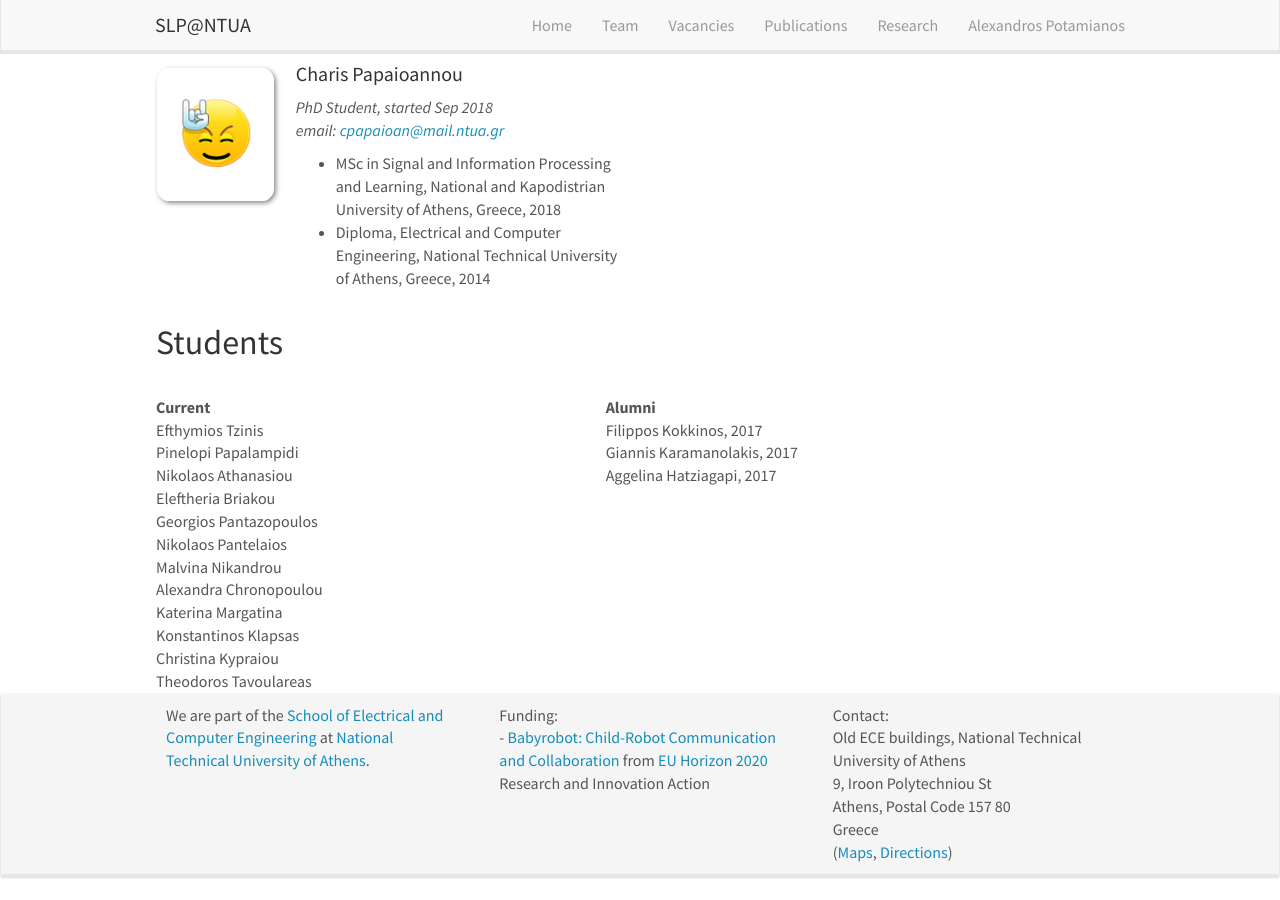
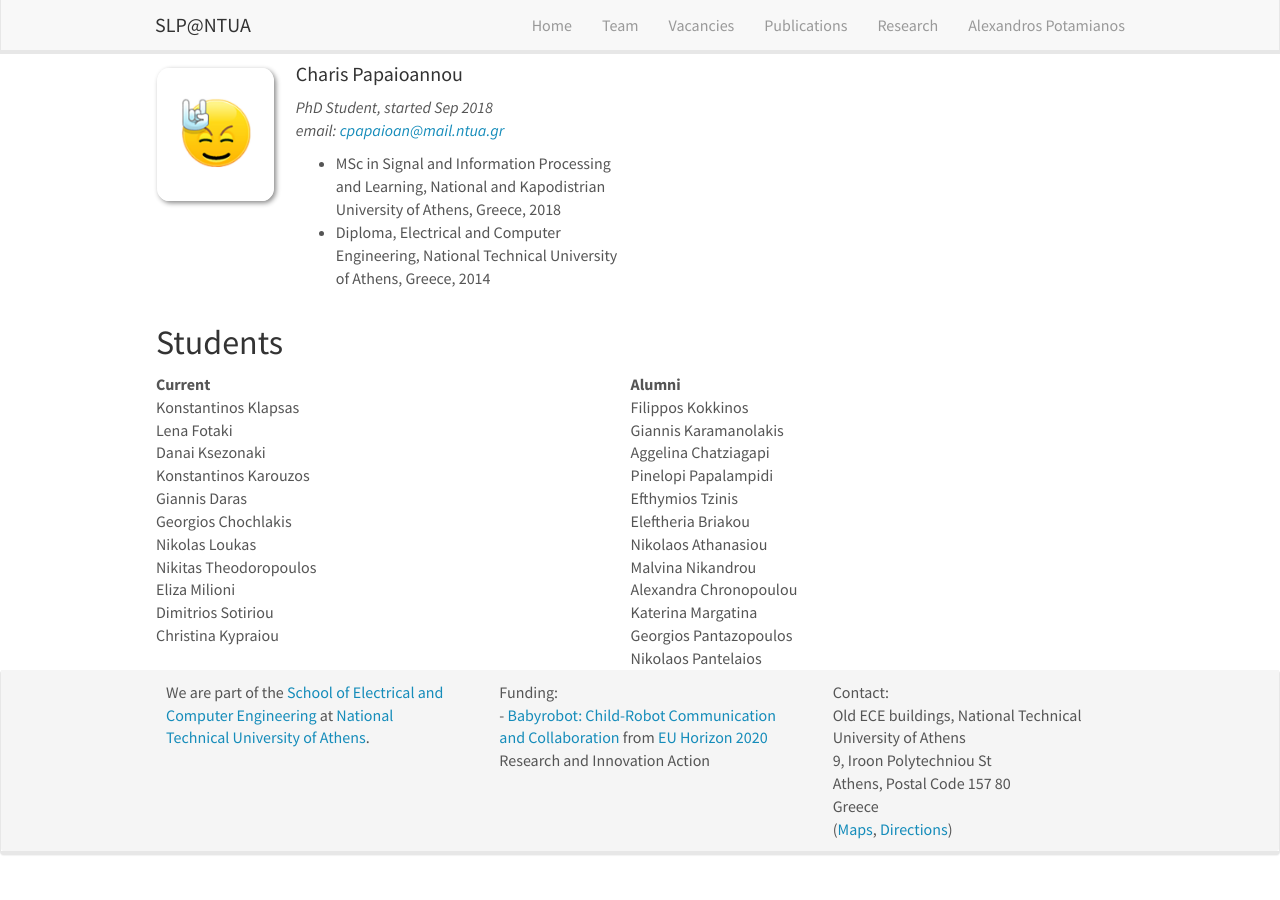
Before and after one commit to slp-ntua/slp-ntua.github.io, a Jekyll site: the page built from _pages/team.md, in a window 1280 px wide and 900 px high, scrolled down 758 px. Built offline with Jekyll 4.4.1, drawn with Linux system fonts in a browser that asks for light colours; nearby versions of some CDN libraries; after the commit the page ends 1635 px from its top, so only the background shows below that.

Commit message:
updated team members

```diff
--- a/_pages/team.md
+++ b/_pages/team.md
@@ -76,55 +76,55 @@
 ## Students
 <table align="center" style="width:100%">
 <tr><th>Current</th>
-    <th>Alumni</th>
-  </tr>
-  <tr>
-    <td>Efthymios Tzinis</td>
-    <td>Filippos Kokkinos, 2017</td>
-  </tr>
-  <tr>
-    <td>Pinelopi Papalampidi</td>
-    <td>Giannis Karamanolakis, 2017</td>
-  </tr>
-  <tr>
-    <td>Nikolaos Athanasiou</td>
-    <td>Aggelina Hatziagapi, 2017</td>
-  </tr>
-  <tr>
-    <td>Eleftheria Briakou</td>
-    <td></td>
-  </tr>
-  <tr>
-    <td>Georgios Pantazopoulos</td>
-    <td></td>
-  </tr>
-  <tr>
-    <td>Nikolaos Pantelaios</td>
-    <td></td>
-  </tr>
-  <tr>
-    <td>Malvina Nikandrou</td>
-    <td></td>
-  </tr>
-  <tr>
-    <td>Alexandra Chronopoulou</td>
-    <td></td>
-  </tr>
-  <tr>
-    <td>Katerina Margatina</td>
-    <td></td>
+    <th>Alumni</th>
   </tr>
   <tr>
     <td>Konstantinos Klapsas</td>
-    <td></td>
+    <td>Filippos Kokkinos</td>
+  </tr>
+  <tr>
+    <td>Lena Fotaki</td>
+    <td>Giannis Karamanolakis</td>
+  </tr>
+  <tr>
+    <td>Danai Ksezonaki</td>
+    <td>Aggelina Chatziagapi</td>
+  </tr>
+  <tr>
+    <td>Konstantinos Karouzos</td>
+    <td>Pinelopi Papalampidi </td>
+  </tr>
+  <tr>
+    <td>Giannis Daras</td>
+    <td>Efthymios Tzinis</td>
+  </tr>
+  <tr>
+    <td>Georgios Chochlakis</td>
+    <td>Eleftheria Briakou</td>
+  </tr>
+  <tr>
+    <td>Nikolas Loukas</td>
+    <td>Nikolaos Athanasiou</td>
+  </tr>
+  <tr>
+    <td>Nikitas Theodoropoulos</td>
+    <td>Malvina Nikandrou</td>
+  </tr>
+  <tr>
+    <td>Eliza Milioni</td>
+    <td>Alexandra Chronopoulou</td>
+  </tr>
+  <tr>
+    <td>Dimitrios Sotiriou</td>
+    <td>Katerina Margatina</td>
   </tr>
   <tr>
     <td>Christina Kypraiou</td>
-    <td></td>
+    <td>Georgios Pantazopoulos</td>
   </tr>
   <tr>
-    <td>Theodoros Tavoulareas</td>
     <td></td>
+    <td>Nikolaos Pantelaios</td>
   </tr>
 
 </table>
```
